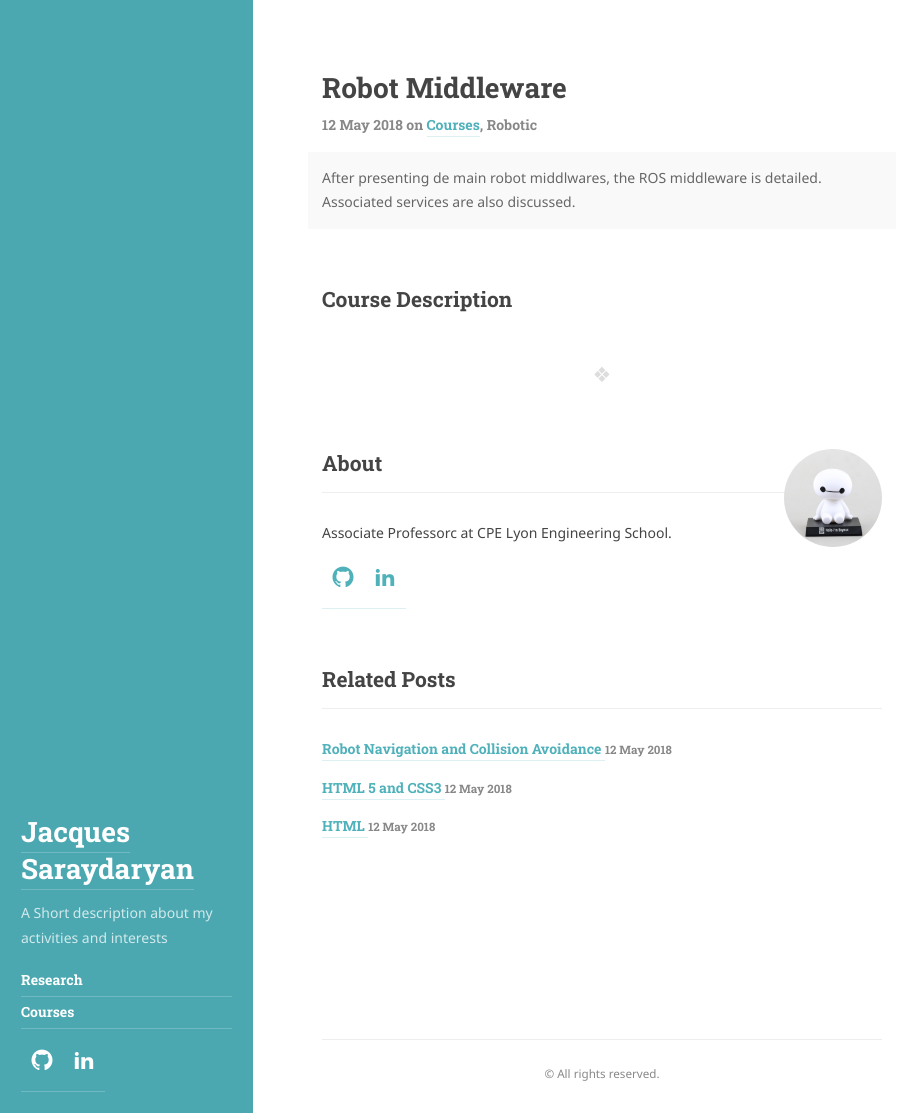
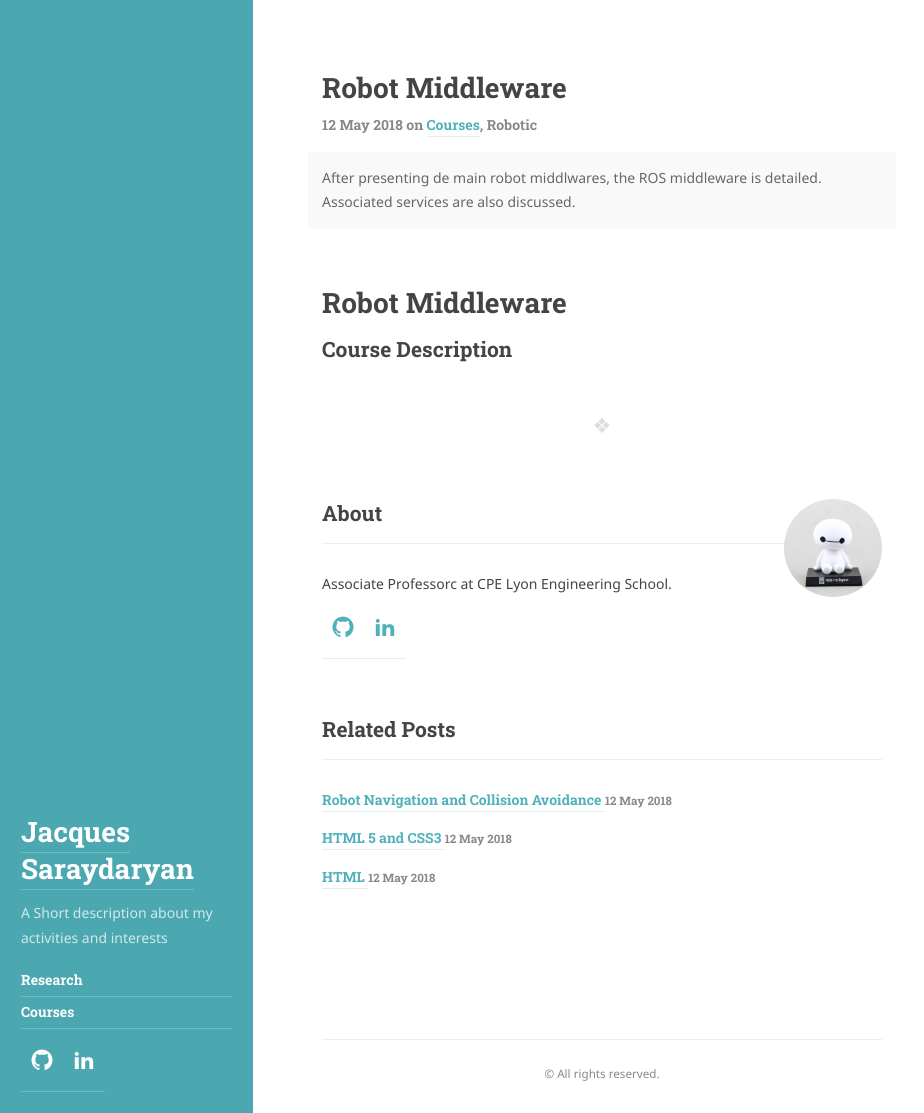
Before and after one commit to jacques-saraydaryan/jacques-saraydaryan.github.io, a Jekyll site: the page built from _posts/courses/2018-05-12-Course-ROBOTIC-RobotMiddleware.md, in a window 1280 px wide and 1113 px high. Shown: the whole window, without its empty margins (0-924 px from the left). Built offline with Jekyll 4.4.1, drawn with Linux system fonts in a browser that asks for light colours; some web fonts are replaced.

Commit message:
Update 2018-05-12-Course-ROBOTIC-RobotMiddleware.md

```diff
--- a/_posts/courses/2018-05-12-Course-ROBOTIC-RobotMiddleware.md
+++ b/_posts/courses/2018-05-12-Course-ROBOTIC-RobotMiddleware.md
@@ -9,5 +9,5 @@ pdf: /assets/pdf/courses/CapTronic-2015-Full.pdf
 lang: en
 
 ---
-
+# Robot Middleware
 ## Course Description
```
